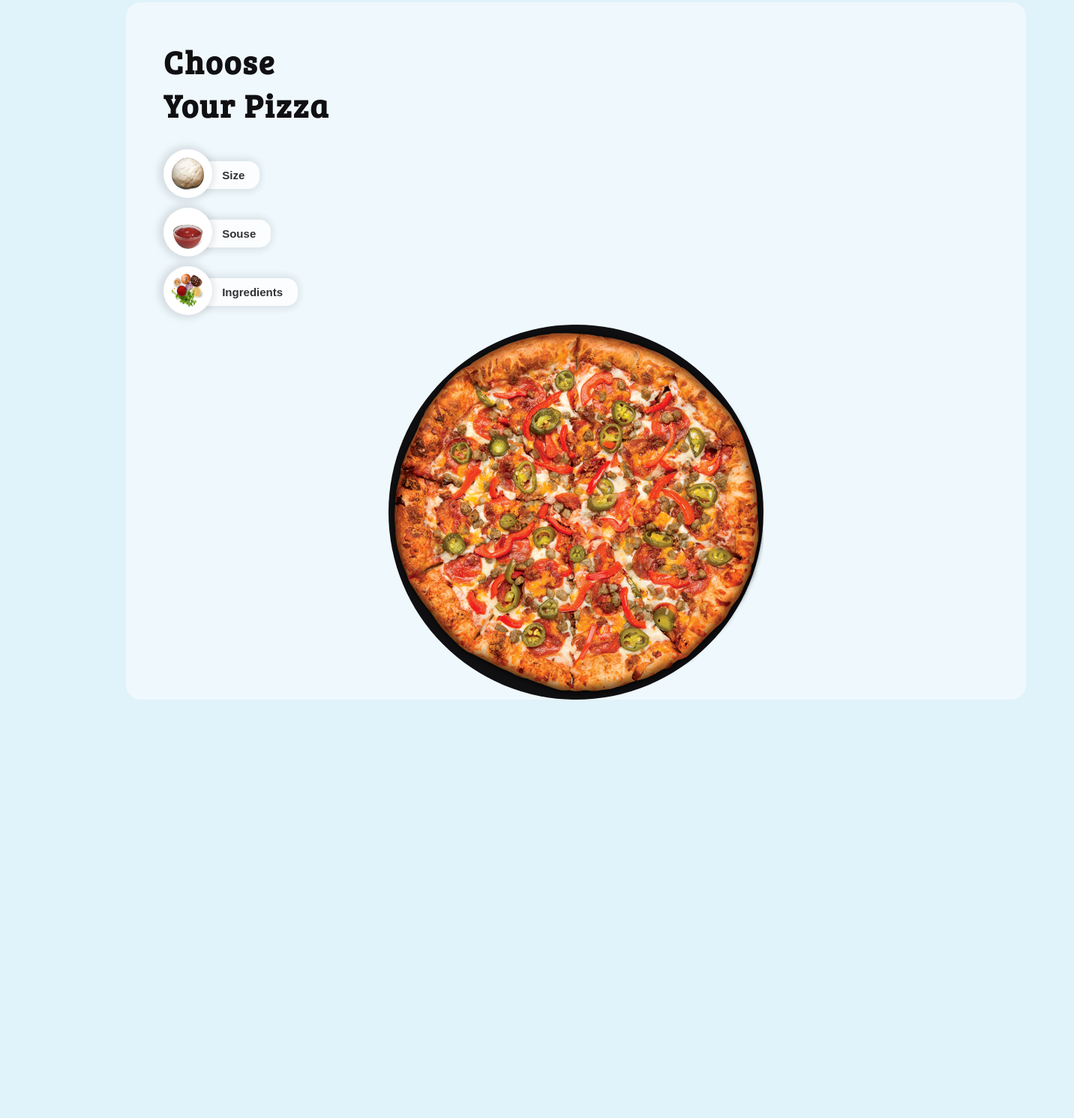
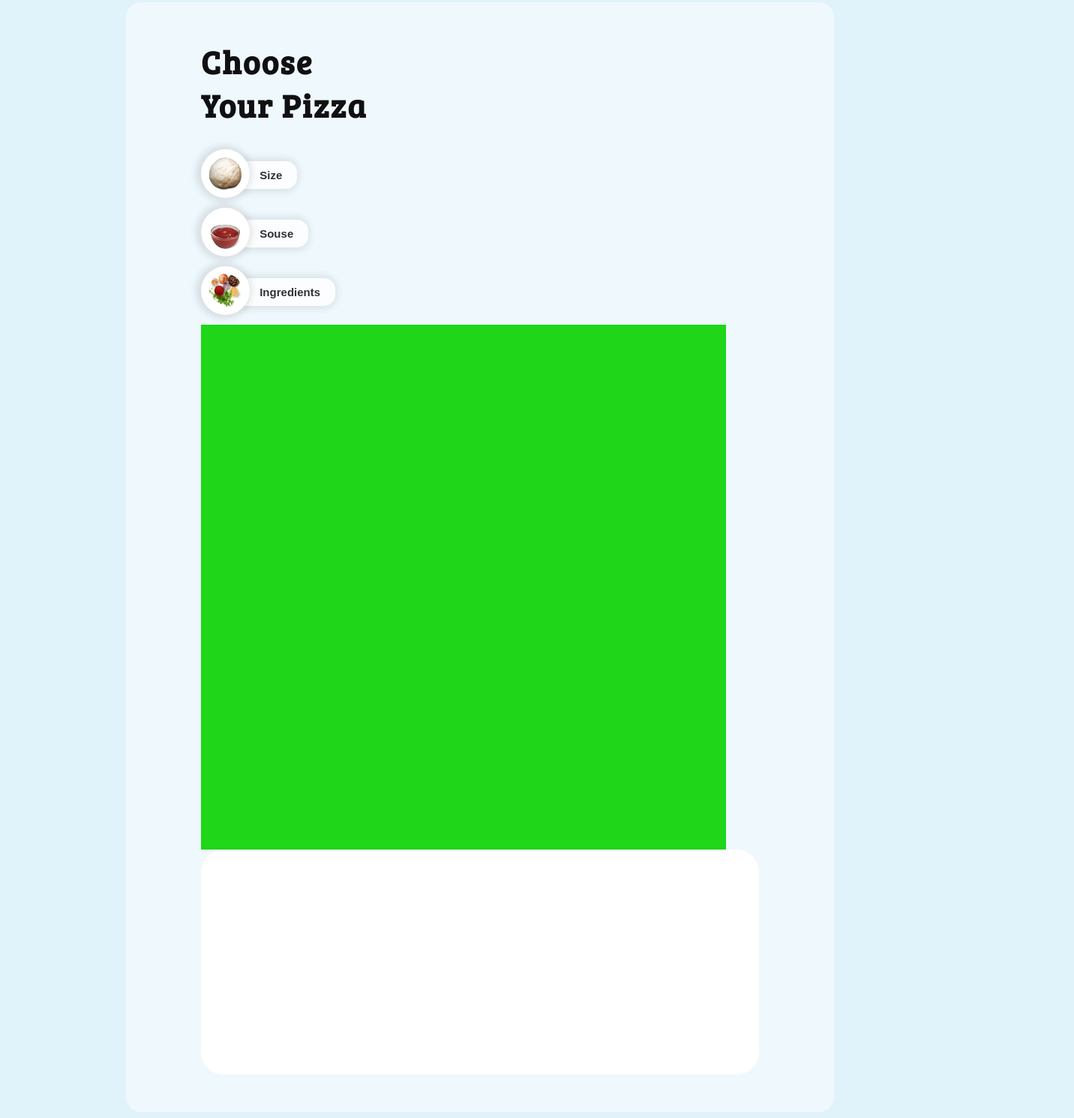
Before and after one commit to 7AldiK/template1, a plain HTML site: page template/index.html in a window 1280 px wide. Shown: the part 105-1596 px from the top of the page at 75% size, 1432 px wide, since content can reach past the window. Before the commit the page ends 1046 px from the top, so only its background shows below. Drawn offline with Linux system fonts and the light colour scheme.

Commit message:
Add files via upload

```diff
--- a/template/index.html
+++ b/template/index.html
@@ -13,7 +13,6 @@
 <body>
     <div class="menu">
         <div class="container">
-            <div class="menu__inner">
             <!--Maker-->
             <div class="maker">
                 <h1 class = "maker__title title">Choose</h2>
@@ -42,12 +41,22 @@
             <!--Pizza-->
             <div class="pizza">
                 <div class="pizza__diameter">
-                        <div class="pizza__large">
-                            <div class="pizza__medium">
-                                <div class="pizza__small">
-                                    <img src="img/pizza/pizza.png" alt="" class="pizza__image">
+                    <div class="pizza__large"></div>
+                    <div class="pizza__medium"></div>
+                    <div class="pizza__short"></div>
                 </div>
             </div>
+            <!--Bar-->
+            <div class="bar">
+                <div class="bar__inner">
+                    <div class="left-btn bar__left-btn"></div>
+                    <div class="bar__ingredients ingredients">
+                        <div class="ingredients__item">
+                            <div class="ingredients__border">
+                                <img src="" alt="" class="ingredients__icon">
+                                <h6 class="ingredients__weight"></h6>
+                            </div>
+
                         </div>
                     </div>
                 </div>
--- a/template/style.css
+++ b/template/style.css
@@ -22,26 +22,25 @@ p {
     margin: 0 0 10px 0;
 }
 
-.container {
-    width: 100%;
+.menu {
     max-width: 1440px;
     margin: 0 160px;
     padding-top: 100px;
 }
 
+.container {
+    max-width: 1200px;
+    width: 100%;
+    padding: 50px 100px;
+
+    border-radius: 20px;
+    background-color: #eff8fd;
+}
+
 /*---Maker---*/
-
-.menu__inner {
-    background-color: #eff8fd;
-
-    max-width: 1200px;
-    border-radius: 20px;
-    padding: 0 50px;
-}
 
 .maker {
     max-width: 250px;
-    padding-top: 50px;
 }
 
 .maker__title {
@@ -97,8 +96,15 @@ p {
 /*---Pizza---*/
 
 .pizza {
+    /* display: flex;
+    justify-content: center; */
+}
+
+.pizza__diameter {
+    max-width: 700px;
+    height: 700px;
+    background: #1fd619;
     display: flex;
-    justify-content: center;
 }
 
 .pizza__image {
@@ -107,15 +113,51 @@ p {
 }
 
 .pizza__large {
+    position: relative;
+    max-width: 700px;
+    height: 700px;
+    background: #101012;
+    border-radius: 50%;
+    z-index: 100px;
+}
+
+.pizza__medium {
+    position: relative;
     max-width: 500px;
     height: 500px;
     background: #101012;
     border-radius: 50%;
+    z-index: 200px;
 }
 
-/*.pizza__medium {
-    max-width: 400px;
-    height: 400px;
-    background: #101012;
-    border-radius: 50%;
-}*/
+/*---Bar---*/
+
+.bar {
+    max-width: 1000px;
+    height: 300px;
+    background: #fff;
+    border-radius: 30px;
+
+}
+
+.bar__inner {
+    max-width: 900px;
+    margin: 0 auto;
+    padding-top: 60px;
+    display: flex;
+}
+
+.left-btn {
+    height: 90px;
+    max-width: 40px;
+    background: rgb(47, 139, 192);
+    border-radius: 10px;
+
+
+}
+
+.ingredients__item {
+    max-width: 200px;
+    height: 200px;
+    background: #1fd619;
+}
```
Lines whose indentation alone changed are shown as unchanged.
